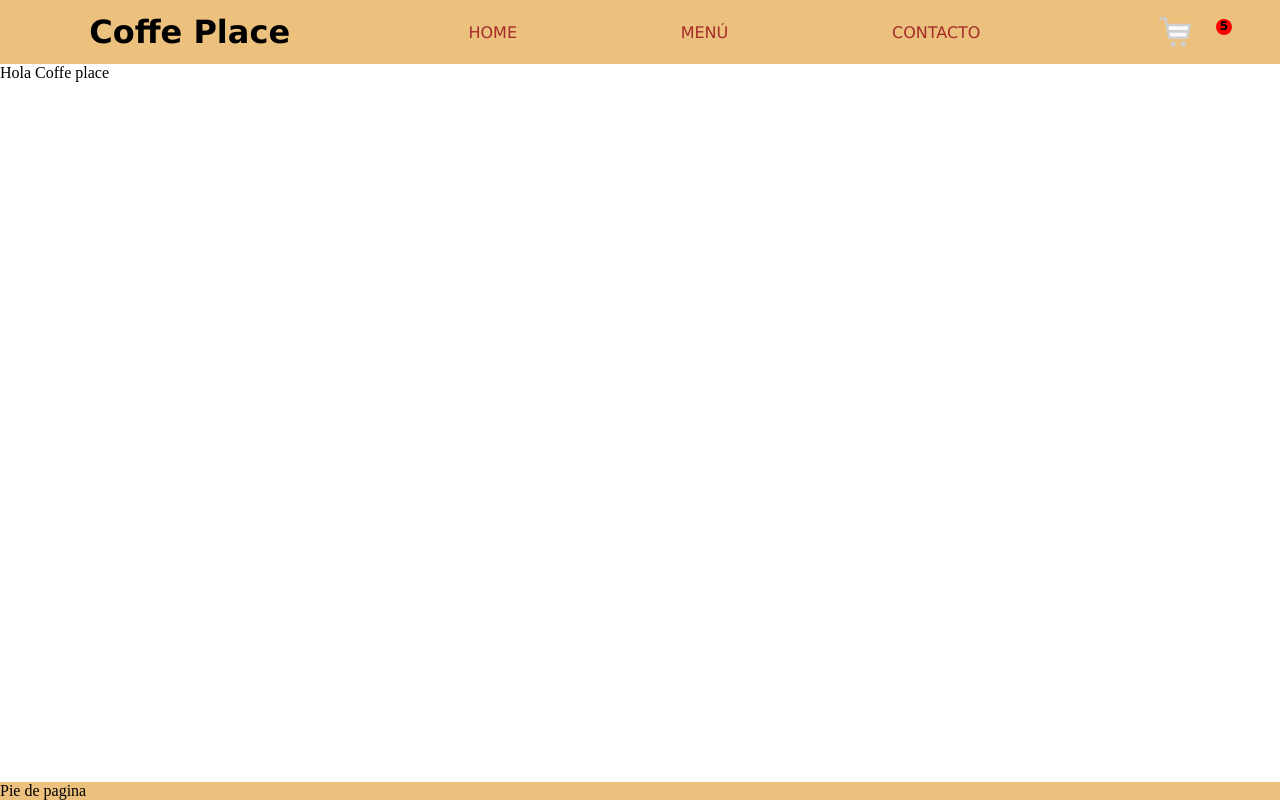
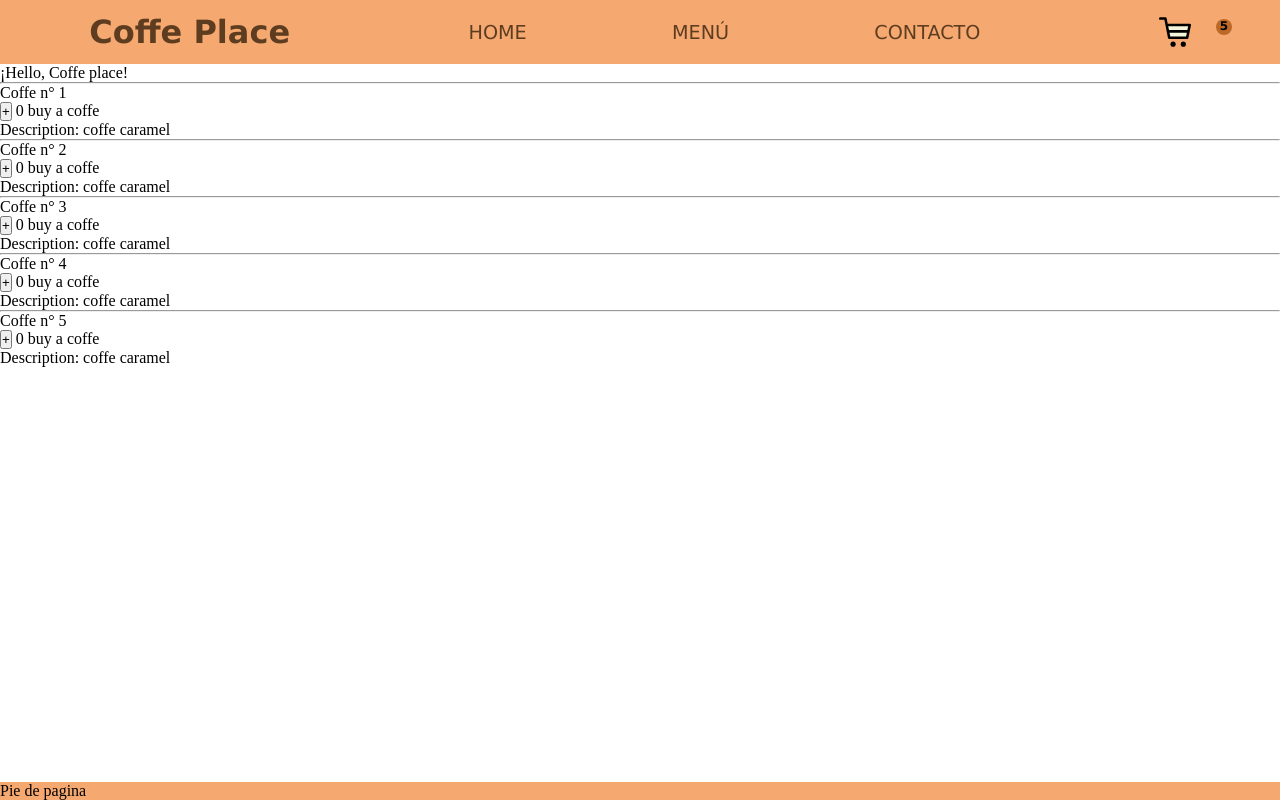
Before and after one commit to JeresieTorres/coffe-place, a React (Create React App) app: page / in a window 1280 px wide. Built offline with nearby package versions, Linux system fonts and the light colour scheme; the HTML template or start-up script is replaced by a standard one.

Commit message:
button agregado

```diff
--- a/src/App.jsx
+++ b/src/App.jsx
@@ -7,7 +7,7 @@ function App() {
   return (
     <>
     <NavBar/>
-    <ItemListContainer greeting="Coffe place"/>
+    <ItemListContainer greeting="Coffe place" />
     <Footer/>
     </>
   );
--- a/src/components/CartWidget/CartWidget.css
+++ b/src/components/CartWidget/CartWidget.css
@@ -11,7 +11,7 @@
     text-align: center;
     font-size: .75rem;
     font-weight: bold;
-    background-color: red;
+    background-color: rgb(188, 104, 40);
     border-radius: 50%;
     position: absolute;
     top: 1.2rem;
--- a/src/components/Footer/Footer.css
+++ b/src/components/Footer/Footer.css
@@ -1,6 +1,6 @@
 footer{
     color: black;
-    background-color:  rgb(236, 192, 125);
+    background-color: rgba(245, 165, 105, 0.944);
     position: absolute;
     bottom: 0;
     width: 100%;
--- a/src/components/ItemListContainer/ItemListContainer.js
+++ b/src/components/ItemListContainer/ItemListContainer.js
@@ -1,8 +1,31 @@
+import Coffe from "../Products/Coffe";
 const ItemListContainer = (props) => {
     return (
+        <>
         <p>
-            Hola {props.greeting}
+            ¡Hello, {props.greeting}!
         </p>
+        <hr/>
+        <Coffe
+            number={1}
+            description="coffe caramel"/>
+        <hr/>
+        <Coffe
+            number={2}
+            description="coffe caramel"/>
+        <hr/>
+        <Coffe
+            number={3}
+            description="coffe caramel"/>
+        <hr/>
+        <Coffe
+            number={4}
+            description="coffe caramel"/>
+        <hr/>
+        <Coffe
+            number={5}
+            description="coffe caramel"/>
+        </>
     );
 }
 
--- a/src/components/NavBar/NavBar.css
+++ b/src/components/NavBar/NavBar.css
@@ -1,10 +1,14 @@
 header{
-    background-color: rgb(236, 192, 125);
+    background-color: rgba(245, 165, 105, 0.944);
     font-family: Verdana, Geneva, Tahoma, sans-serif;
     display: flex;
     justify-content: space-around;
     align-items: center;
     height: 4rem;
+}
+
+.titulo{
+    color: rgba(53, 32, 11, 0.794);
 }
 
 nav{
@@ -16,6 +20,6 @@ nav{
 
 .estilosDeNav{
     text-decoration: none;
-    color: brown;
-    font-size: medium;
+    color: rgba(53, 32, 11, 0.794);
+    font-size: larger;
 }
--- a/src/components/NavBar/NavBar.js
+++ b/src/components/NavBar/NavBar.js
@@ -4,18 +4,13 @@ import CartWidget from "../CartWidget/CartWidget"
 function NavBar() {
   return (
     <header>
-
-      <h1>Coffe Place</h1>
-
+      <h1 className="titulo" >Coffe Place</h1>
       <nav>
           <a href='#' className="estilosDeNav">HOME</a>
           <a href='#'className="estilosDeNav">MENÚ</a>
           <a href='#' className="estilosDeNav">CONTACTO</a>
       </nav>
-
       <CartWidget/>
-
-
     </header>
   );
 }
--- /dev/null
+++ b/src/components/Products/Coffe.js
@@ -0,0 +1,20 @@
+import { useState } from 'react';
+const Coffe = ({number, description}) => {
+
+    const [buy, setBuy] = useState(0);
+
+    const handleBuy = () =>{
+        setBuy (buy+1)
+    }
+
+    return (
+        <>
+        <p>Coffe n° {number}</p>
+        <button onClick={handleBuy} >+</button> {buy} buy a coffe
+        {/* <button>-</button> y le hago un onClick?*/}
+        <p>Description: {description} </p>
+        </>
+    );
+}
+
+export default Coffe;
```
Also changed, not shown: src/Icono/cart.svg.
